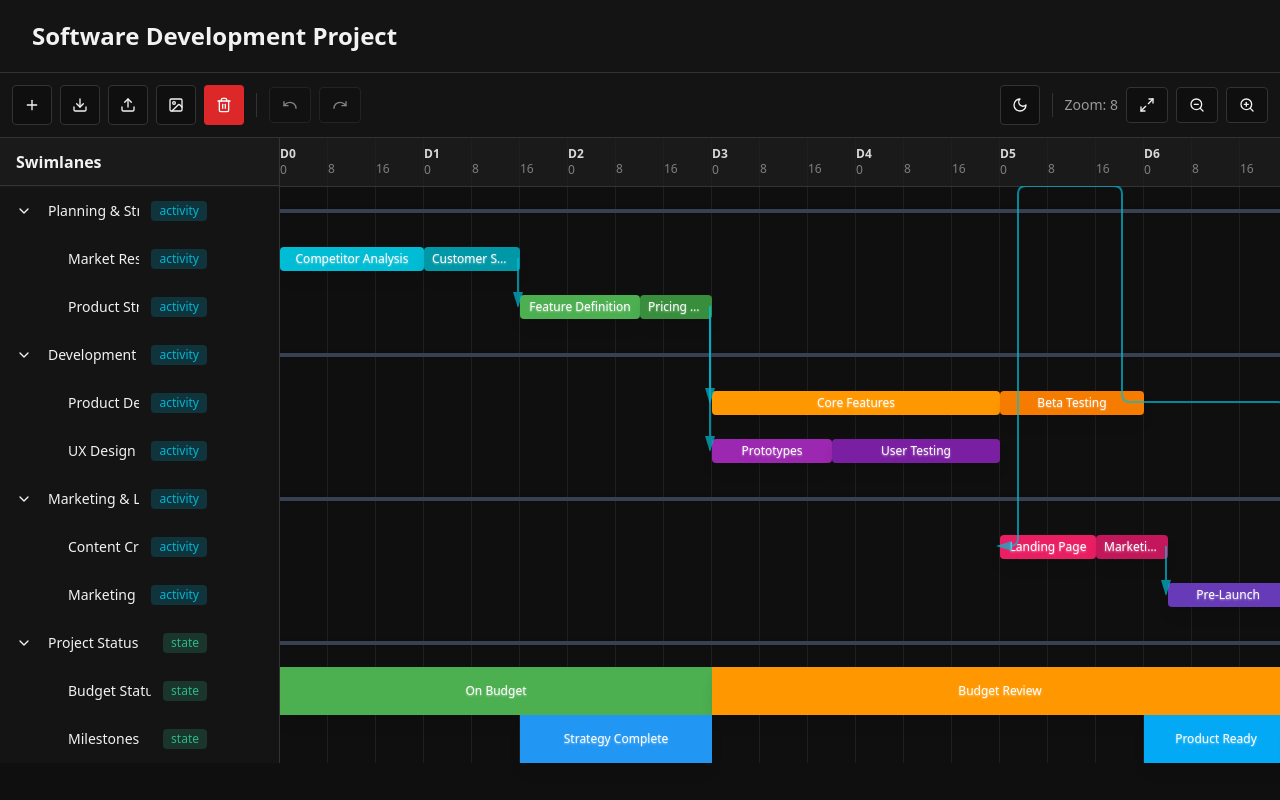
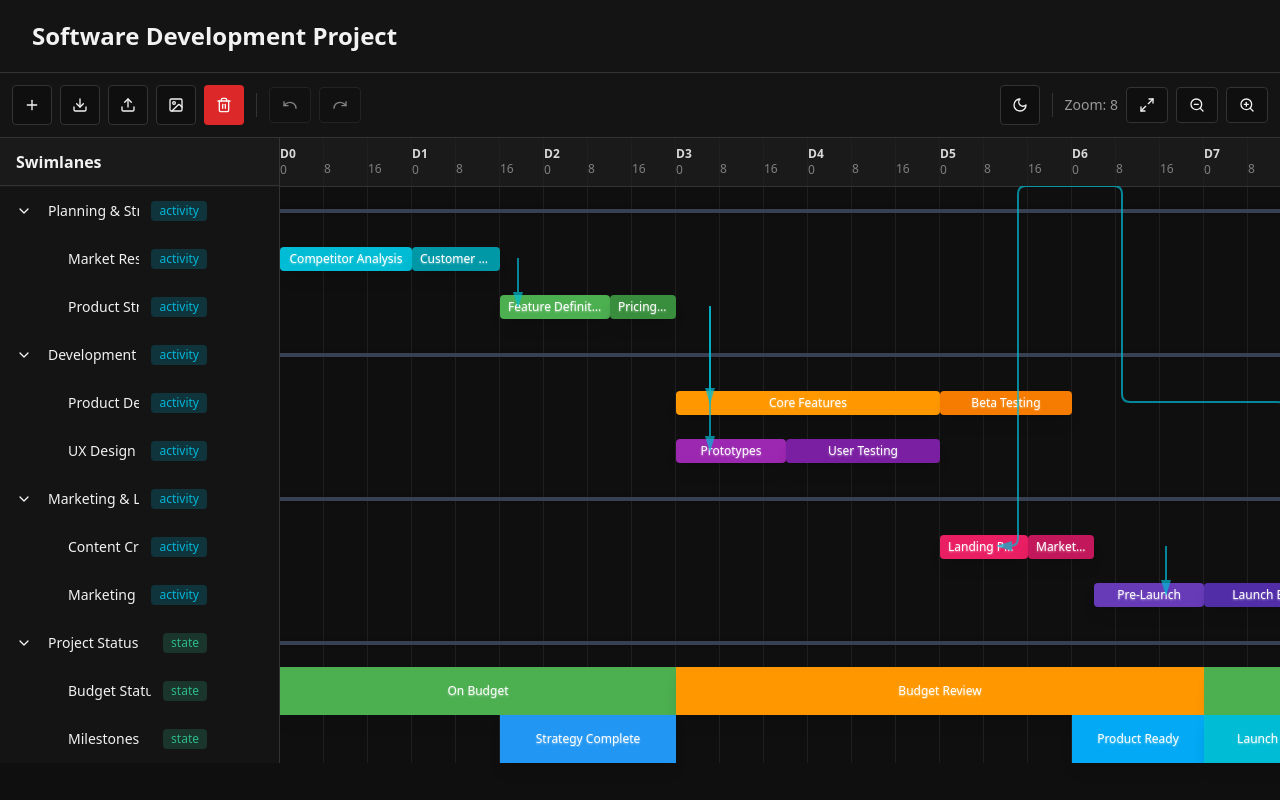
Before and after one commit to SilasMoon/state-span, a React (Vite) app: page / in a window 1280 px wide. Built offline with nearby package versions, Linux system fonts and the light colour scheme; the HTML template or start-up script is replaced by a standard one.

Commit message:
Refactor: Narrow column width

```diff
--- a/src/components/gantt/GanttRow.tsx
+++ b/src/components/gantt/GanttRow.tsx
@@ -58,7 +58,7 @@ export const GanttRow = ({
   checkOverlap,
   onDragStateChange,
 }: GanttRowProps) => {
-  const columnWidth = zoom === 1 ? 24 : zoom === 2 ? 32 : zoom === 4 ? 40 : zoom === 8 ? 48 : zoom === 12 ? 56 : 64;
+  const columnWidth = zoom === 1 ? 20 : zoom === 2 ? 28 : zoom === 4 ? 36 : zoom === 8 ? 44 : zoom === 12 ? 52 : 60;
   const columns = Math.ceil(totalHours / zoom);
 
   const hasChildren = swimlane.children.length > 0;
--- a/src/components/gantt/GanttTimeline.tsx
+++ b/src/components/gantt/GanttTimeline.tsx
@@ -6,7 +6,7 @@ interface GanttTimelineProps {
 }
 
 export const GanttTimeline = ({ zoom, totalHours }: GanttTimelineProps) => {
-  const columnWidth = zoom === 1 ? 24 : zoom === 2 ? 32 : zoom === 4 ? 40 : zoom === 8 ? 48 : zoom === 12 ? 56 : 64;
+  const columnWidth = zoom === 1 ? 20 : zoom === 2 ? 28 : zoom === 4 ? 36 : zoom === 8 ? 44 : zoom === 12 ? 52 : 60;
   const columns = Math.ceil(totalHours / zoom);
 
   const renderTimeLabels = () => {
```
